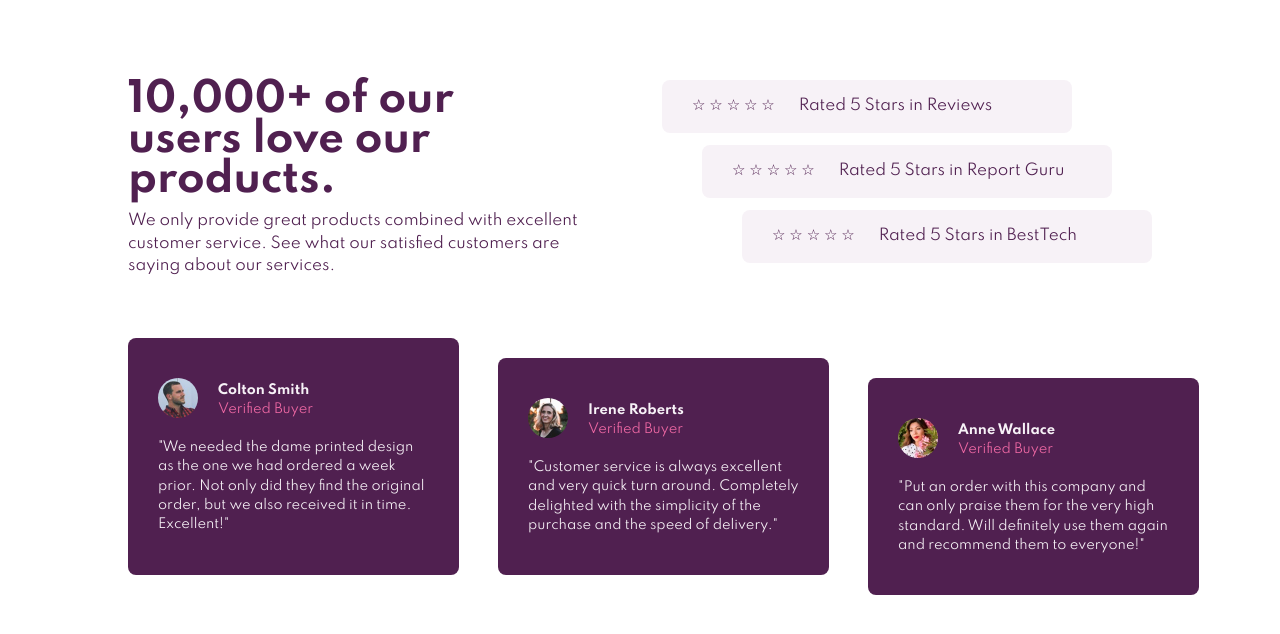
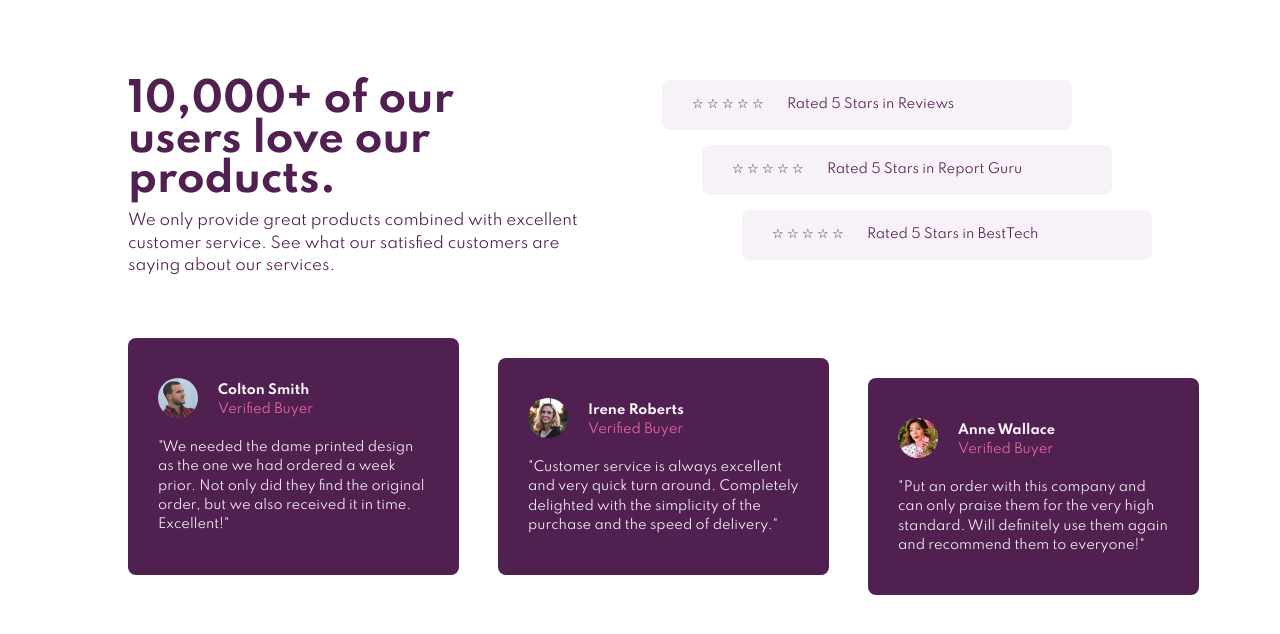
Before and after one commit to Slimake/product-page, a plain HTML site: page index.html in a window 1280 px wide. Drawn offline with Linux system fonts and the light colour scheme.

Commit message:
Added a css

```diff
--- a/styles.css
+++ b/styles.css
@@ -60,6 +60,8 @@ body {
 	width: 350px;
 	padding: 15px 30px;
 	border-radius: 8px;
+	font-size: 13px;
+	font-weigth: 600px;
 }
 
 .stars span {
```
